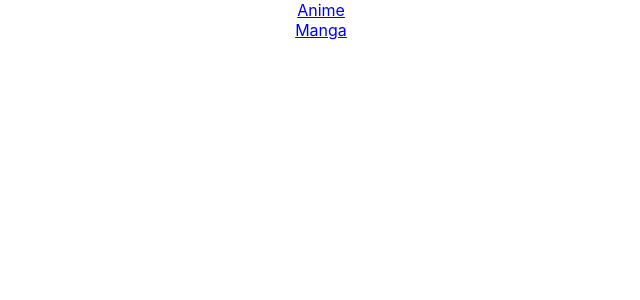
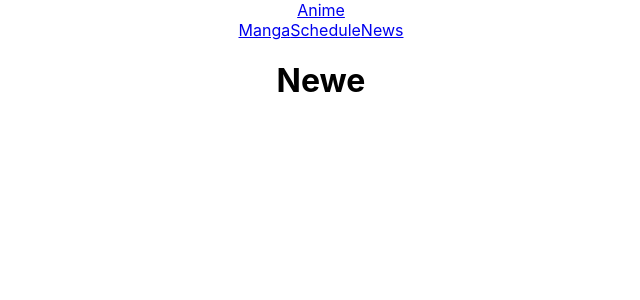
Before and after one commit to Krunal1997patel/animes, a React (Create React App) app: page /news in a window 1280 px wide. Shown: the top 300 px of the page, without its empty margins (319-959 px from the left). Built offline with nearby package versions, Linux system fonts and the light colour scheme.

Commit message:
added more links in the navbar that I will work on

```diff
--- a/src/App.js
+++ b/src/App.js
@@ -3,6 +3,9 @@ import { Route } from 'react-router-dom';
 import './App.css';
 import Navbar from './components/Navbar.js'
 import Dashboard from './components/Dashboard.js'
+import Manga from './components/Manga.js';
+import Schedule from './components/Schedule.js';
+import News from './components/News.js';
 
 
 function App() {
@@ -14,7 +17,10 @@ function App() {
 
 		<Route exact path='/' component={Dashboard} />
 
+		<Route exact path='/manga' component={Manga}/>
 
+		<Route exact path='/schedule' component={Schedule}/>
+		<Route exact path='/news' component={News}/>
 
 		</div>
 	);
--- a/src/components/Dashboard.js
+++ b/src/components/Dashboard.js
@@ -10,7 +10,7 @@ const Dashboard = props => {
         axios
         .get('https://api.jikan.moe/v3/top/anime/1/airing')
         .then(res =>{
-            setAnimes(res.data.top)
+            setAnimes(res.data.top.slice(0,5))
         })
         .catch(err => {
             console.log(err)
@@ -25,7 +25,7 @@ const Dashboard = props => {
             {animes.map(anime => (
                 <div key={anime.title}>
                     <h1>{anime.title}</h1>
-                    <img src={anime.image_url} />
+                    <img src={anime.image_url} alt={`${anime.title}`} />
                 </div>
             ))}
         </div>
--- /dev/null
+++ b/src/components/Manga.js
@@ -0,0 +1,38 @@
+import React, {useState, useEffect} from 'react';
+import axios from 'axios'
+
+const Manga = props => {
+
+    const [mangas, setMangas] = useState([])
+
+    useEffect(() => {
+        axios
+        .get('https://api.jikan.moe/v3/top/manga/1/manga')
+        .then(res =>{
+            setMangas(res.data.top)
+        })
+        .catch(err => {
+            console.log(err)
+        })
+
+    }, [])
+
+    console.log(mangas)
+
+    return(
+        <div>
+            <h1>Manga</h1>
+            {
+                mangas.map(manga => (
+                    <div>
+
+
+
+                    </div>
+                ))
+            }
+        </div>
+    )
+}
+
+export default Manga
--- a/src/components/Navbar.js
+++ b/src/components/Navbar.js
@@ -10,6 +10,9 @@ const Navbar = props => {
 
             <div>
                 <NavLink exact to='/manga'>Manga</NavLink>
+                <NavLink exact to='/schedule'>Schedule</NavLink>
+                <NavLink exact to='/news'>News</NavLink>
+
             </div>
         </div>
     )
--- /dev/null
+++ b/src/components/News.js
@@ -0,0 +1,11 @@
+import React from 'react'
+
+const News = props => {
+    return(
+        <div>
+            <h1>Newe</h1>
+        </div>
+    )
+}
+
+export default News;
--- /dev/null
+++ b/src/components/Schedule.js
@@ -0,0 +1,11 @@
+import React, {useState} from 'react'
+
+const Schedule = props =>{
+    return (
+        <div>
+            <h1>Schedule</h1>
+        </div>
+    )
+}
+
+export default Schedule
```
